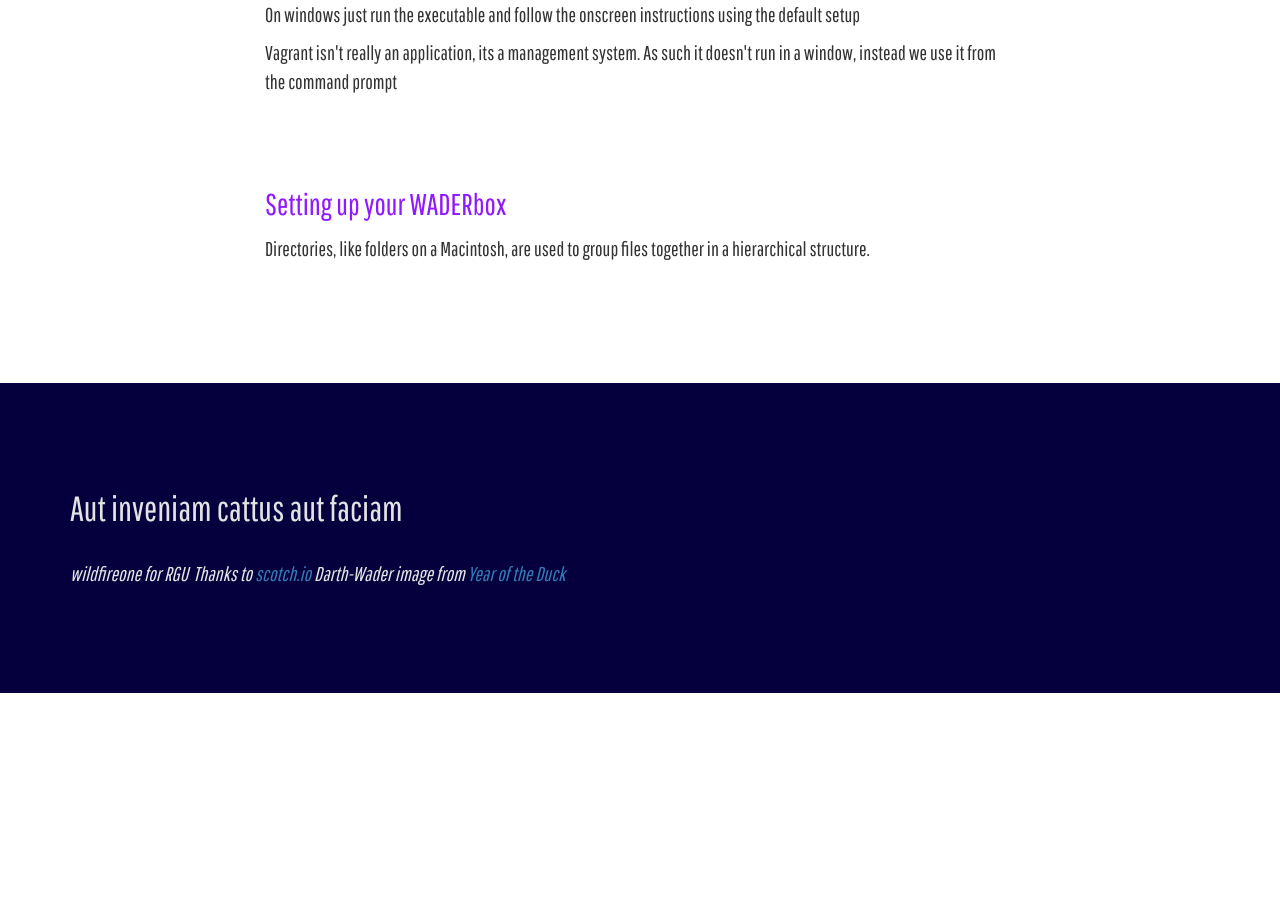
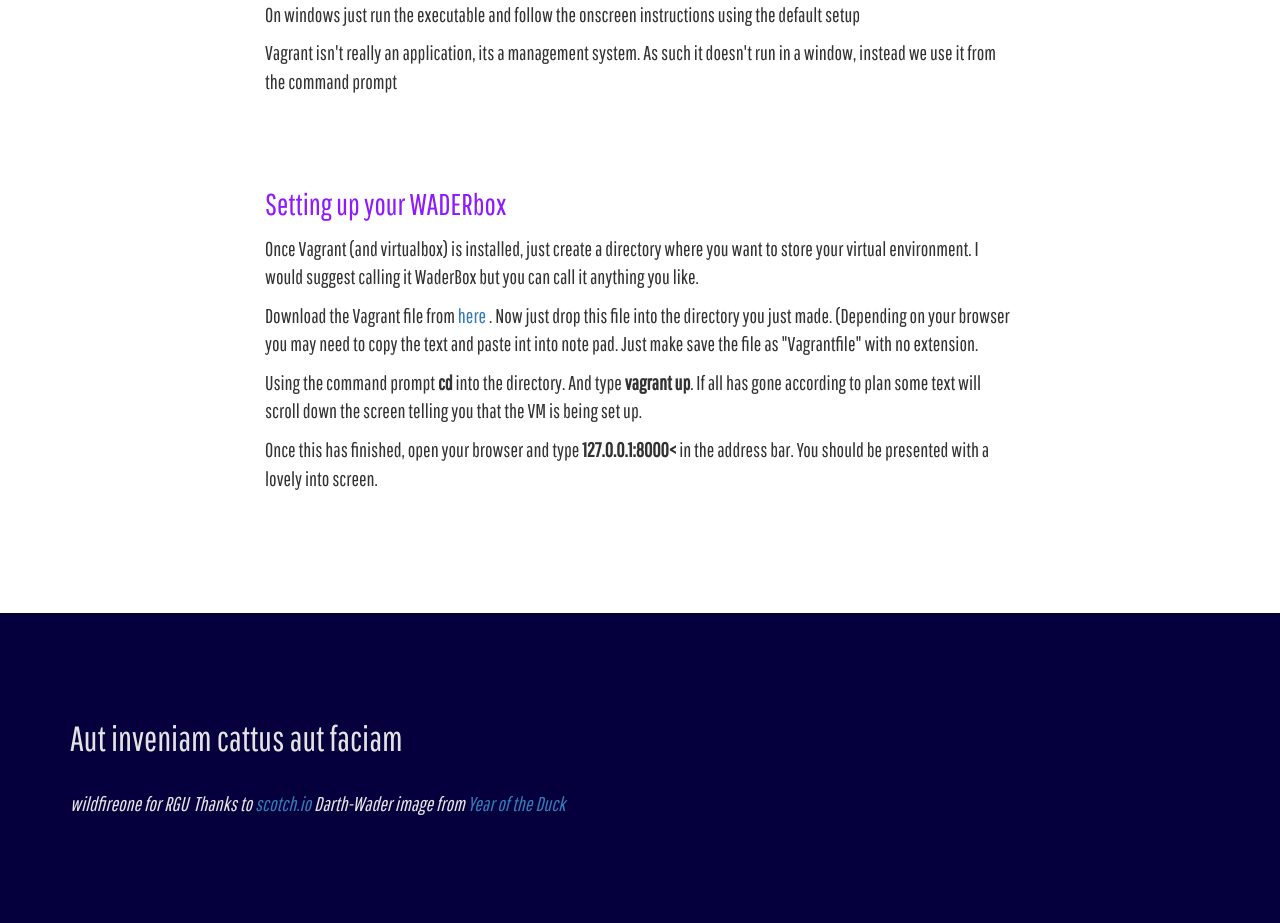
Before and after one commit to wildfireone/waderbox, a PHP site: page /docs/info/wader.php in a window 1280 px wide. Shown: the part 1218-2141 px from the top of the page. Before the commit the page ends 1911 px from the top, so only its background shows below. Run offline with PHP 8.4, Linux system fonts and the light colour scheme; some libraries are stand-ins or nearby versions.

Commit message:
added vagrant file

```diff
--- a/info/wader.php
+++ b/info/wader.php
@@ -202,7 +202,10 @@ It is heavily :) based on the excellent ScotchBox at scotch.io -->
         <div class="row content">
             <div class="col-md-8 col-md-offset-2 wrap">
                 <h2>Setting up your WADERbox</h2>
-                <p>Directories, like folders on a Macintosh, are used to group files together in a hierarchical structure.</p>
+                <p>Once Vagrant (and virtualbox) is installed, just create a directory where you want to store your virtual environment. I would suggest calling it WaderBox but you can call it anything you like.</p>
+                <p>Download the Vagrant file from <a href="https://raw.githubusercontent.com/wildfireone/waderbox/master/Vagrantfile"> here </a>. Now just drop this file into the directory you just made. (Depending on your browser you may need to copy the text and paste int into note pad. Just make save the file as "Vagrantfile" with no extension.</p>
+                <p>Using the command prompt <b>cd</b> into the directory. And type <b>vagrant up</b>. If all has gone according to plan some text will scroll down the screen telling you that the VM is being set up.</p>
+                <p>Once this has finished, open your browser and type <b>127.0.0.1:8000<</b> in the address bar. You should be presented with a lovely into screen.</p>
             </div>
         </div>
     </div>
```
